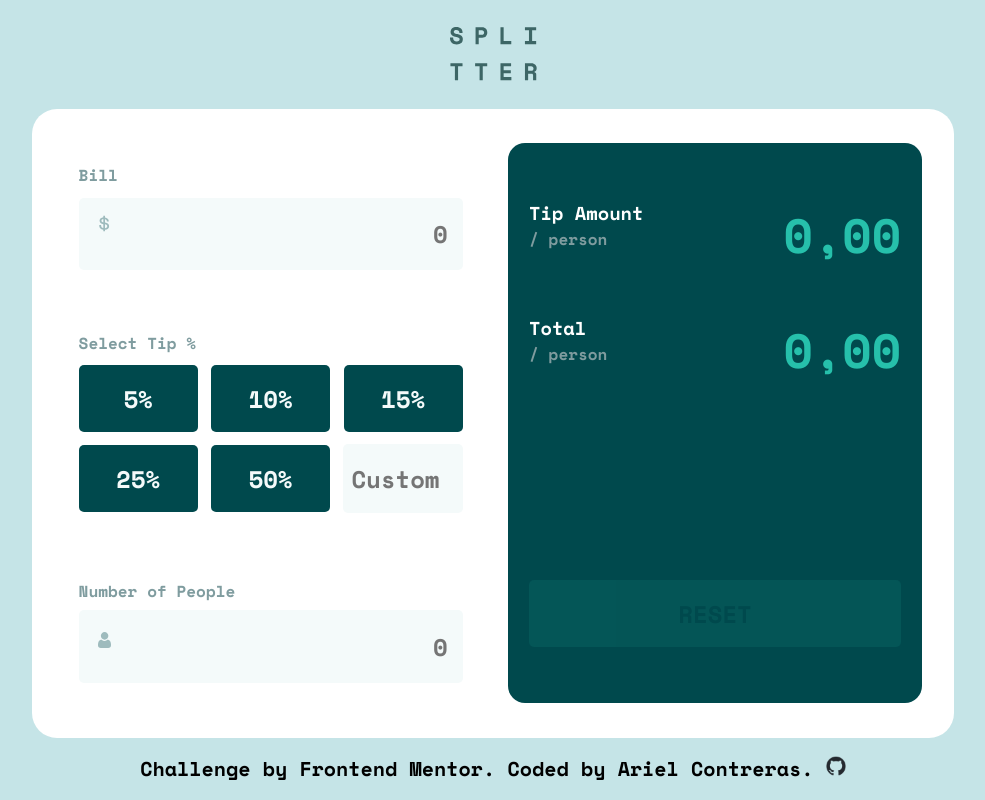
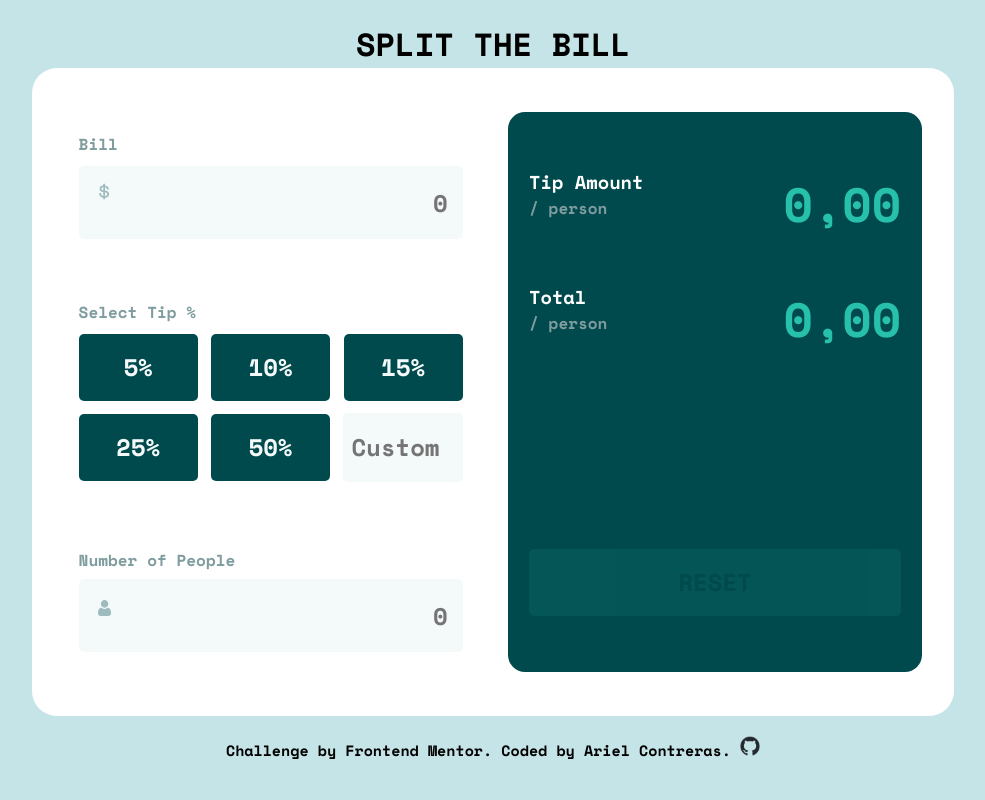
Before and after one commit to Arielcontra/tip-calculator-app, a React (Vite) app: page / in a window 1280 px wide. Shown: the whole page, without its empty margins (147-1132 px from the left). Built offline with nearby package versions, Linux system fonts and the light colour scheme.

Commit message:
change title

```diff
--- a/src/App.jsx
+++ b/src/App.jsx
@@ -2,7 +2,7 @@ import './index.sass'
 import Slider from './components/slider'
 import Display from "./components/display"
 import gitHub from './assets/images/github-mark.png'
-import logo from './assets/images/logo.svg'
+// import logo from './assets/images/logo.svg'
 
 function App() {
 
@@ -10,7 +10,8 @@ function App() {
     <>
       <div className='wrapperApp'>
         <header className='header'>
-          <img src={logo} alt="Logo splitter" />
+          {/* <img src={logo} alt="Logo splitter" /> */}
+          <h1>SPLIT THE BILL</h1>
         </header>
         <div className='modal'>
           <div className="wrapperSlider-Display">
--- a/src/index.sass
+++ b/src/index.sass
@@ -27,8 +27,8 @@ h3
 
     .header
         // background-color: rgba(255,0,0,0.3)
-        width: 10vw
-        height: 14vh
+        // width: 10vw
+        // height: 14vh
         display: flex
         flex-direction: column
         align-items: center
@@ -310,8 +310,8 @@ h3
     .attribution
         text-decoration: none
         color: black
-        font-size: 1.25em
-        width: 60%
+        font-size: 0.9375em
+        // width: 60%
         height: 8vh
         display: flex
         flex-direction: column
@@ -408,13 +408,13 @@ h3
         .attribution
             text-align: center
             font-size: 0.9375em
-            width: 80%
+            // width: 80%
             height: auto
 
 
 
 
-    @media ( max-width: 800px) and (orientation: landscape)
+    @media ( max-width: 915px) and (orientation: landscape)
         .header
             height: auto
 
@@ -456,7 +456,7 @@ h3
                             height: 60%
 
                 .display
-                    width: 55%
+                    width: 50%
 
                     .wrapperDisplayTip
                         font-size: 50%
@@ -464,7 +464,7 @@ h3
         .attribution
             text-align: center
             font-size: 15px
-            width: 80%
+            // width: 80%
             height: auto
 
 
@@ -541,4 +541,4 @@ h3
         .attribution
             text-align: center
             font-size: 15px
-            width: 80%
+            // width: 80%
```
